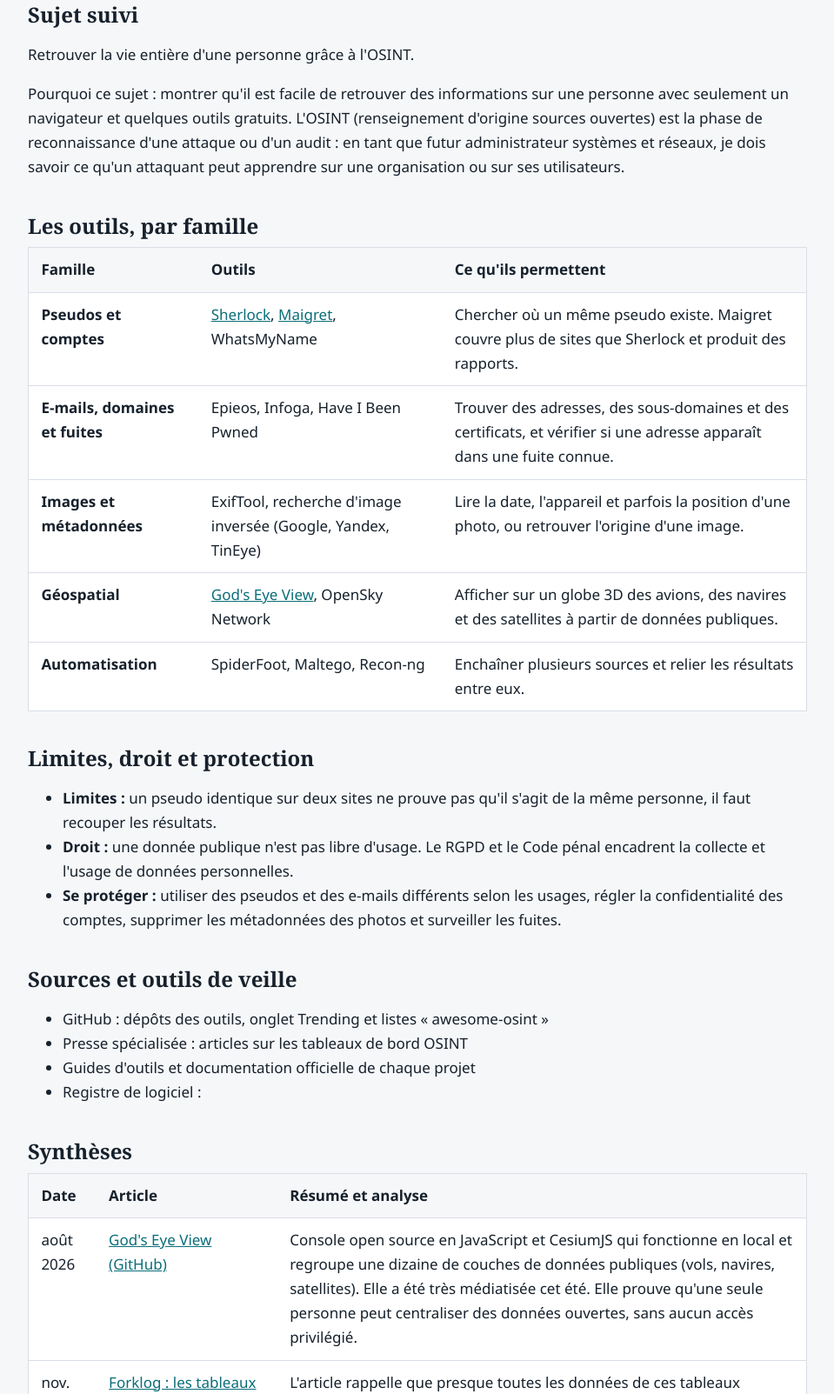
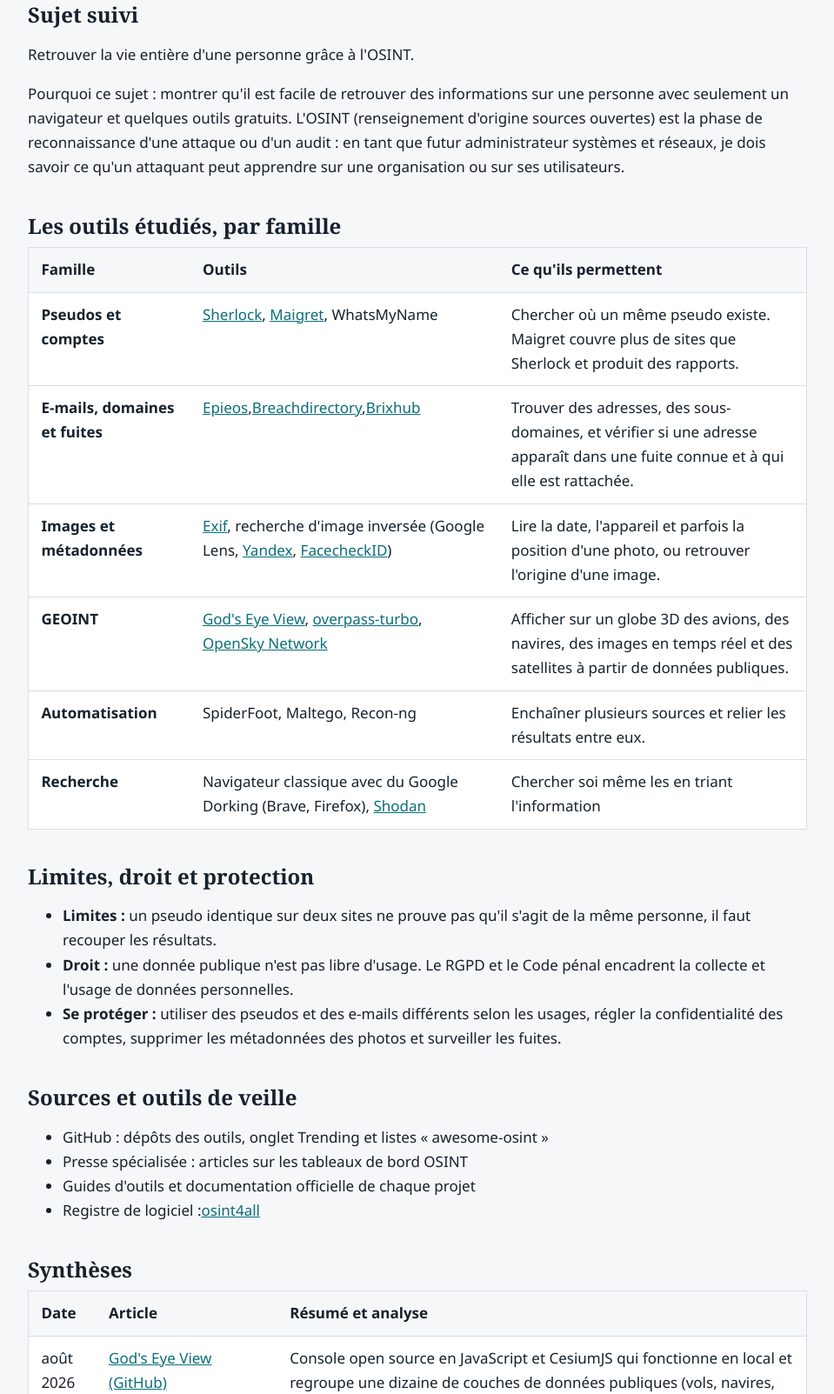
Before and after one commit to valmondcf/portfolio-sisr, a plain HTML site: page veille.html in a window 1280 px wide. Shown: the part 211-1814 px from the top of the page at 87% size, without its empty margins (160-1119 px from the left). Drawn offline with Linux system fonts and the light colour scheme.

Commit message:
Modification de la veille

```diff
--- a/veille.html
+++ b/veille.html
@@ -6,13 +6,15 @@
 <section><h2>Sujet suivi</h2><p>Retrouver la vie entière d'une personne grâce à l'OSINT.</p>
 <p>Pourquoi ce sujet : montrer qu'il est facile de retrouver des informations sur une personne avec seulement un navigateur et quelques outils gratuits. L'OSINT (renseignement d'origine sources ouvertes) est la phase de reconnaissance d'une attaque ou d'un audit : en tant que futur administrateur systèmes et réseaux, je dois savoir ce qu'un attaquant peut apprendre sur une organisation ou sur ses utilisateurs.</p></section>
 
-<section><h2>Les outils, par famille</h2>
+<section><h2>Les outils étudiés, par famille</h2>
 <div class="scroll"><table><thead><tr><th>Famille</th><th>Outils</th><th>Ce qu'ils permettent</th></tr></thead><tbody>
 <tr><th scope="row">Pseudos et comptes</th><td><a href="https://github.com/sherlock-project/sherlock">Sherlock</a>, <a href="https://github.com/soxoj/maigret">Maigret</a>, WhatsMyName</td><td>Chercher où un même pseudo existe. Maigret couvre plus de sites que Sherlock et produit des rapports.</td></tr>
-<tr><th scope="row">E-mails, domaines et fuites</th><td>Epieos, Infoga, Have I Been Pwned</td><td>Trouver des adresses, des sous-domaines et des certificats, et vérifier si une adresse apparaît dans une fuite connue.</td></tr>
-<tr><th scope="row">Images et métadonnées</th><td>ExifTool, recherche d'image inversée (Google, Yandex, TinEye)</td><td>Lire la date, l'appareil et parfois la position d'une photo, ou retrouver l'origine d'une image.</td></tr>
-<tr><th scope="row">Géospatial</th><td><a href="https://github.com/bilawalsidhu/gods-eye-view">God's Eye View</a>, OpenSky Network</td><td>Afficher sur un globe 3D des avions, des navires et des satellites à partir de données publiques.</td></tr>
+<tr><th scope="row">E-mails, domaines et fuites</th><td><a href="https://epieos.com/">Epieos</a>,<a href="https://breachdirectory.org/">Breachdirectory</a>,<a href="https://brixhub.ru/">Brixhub</a></td><td>Trouver des adresses, des sous-domaines, et vérifier si une adresse apparaît dans une fuite connue et à qui elle est rattachée.</td></tr>
+<tr><th scope="row">Images et métadonnées</th><td><a href="https://exiftool.org//">Exif</a>, recherche d'image inversée (Google Lens, <a href="https://yandex.com">Yandex</a>, <a href="https://facecheck.id/">FacecheckID</a>)</td><td>Lire la date, l'appareil et parfois la position d'une photo, ou retrouver l'origine d'une image.</td></tr>
+<tr><th scope="row">GEOINT</th><td><a href="https://github.com/bilawalsidhu/gods-eye-view">God's Eye View</a>, <a href="https://overpass-turbo.eu/">overpass-turbo</a>, <a href="https://map.opensky-network.org/">OpenSky Network</a></td><td>Afficher sur un globe 3D des avions, des navires, des images en temps réel et des satellites à partir de données publiques.</td></tr>
 <tr><th scope="row">Automatisation</th><td>SpiderFoot, Maltego, Recon-ng</td><td>Enchaîner plusieurs sources et relier les résultats entre eux.</td></tr>
+<tr><th scope="row">Recherche</th><td>Navigateur classique avec du Google Dorking (Brave, Firefox), <a href="https://www.shodan.io/">Shodan</a></td><td>Chercher soi même les en triant l'information</td></tr>
+
 </tbody></table></div>
 
 <section><h2>Limites, droit et protection</h2>
@@ -20,7 +22,7 @@
 <li><strong>Droit :</strong> une donnée publique n'est pas libre d'usage. Le RGPD et le Code pénal encadrent la collecte et l'usage de données personnelles.</li>
 <li><strong>Se protéger :</strong> utiliser des pseudos et des e-mails différents selon les usages, régler la confidentialité des comptes, supprimer les métadonnées des photos et surveiller les fuites.</li></ul></section>
 
-<section><h2>Sources et outils de veille</h2><ul><li>GitHub : dépôts des outils, onglet Trending et listes « awesome-osint »</li><li>Presse spécialisée : articles sur les tableaux de bord OSINT</li><li>Guides d'outils et documentation officielle de chaque projet</li><li>Registre de logiciel :<a href="https://start.me/p/L1rEYQ/osint4all"></a></li></ul>
+<section><h2>Sources et outils de veille</h2><ul><li>GitHub : dépôts des outils, onglet Trending et listes « awesome-osint »</li><li>Presse spécialisée : articles sur les tableaux de bord OSINT</li><li>Guides d'outils et documentation officielle de chaque projet</li><li>Registre de logiciel :<a href="https://start.me/p/L1rEYQ/osint4all">osint4all</a></li></ul>
 
 <section><h2>Synthèses</h2><div class="scroll"><table><thead><tr><th>Date</th><th>Article</th><th>Résumé et analyse</th></tr></thead><tbody>
 <tr><td>août 2026</td><td><a href="https://github.com/bilawalsidhu/gods-eye-view">God's Eye View (GitHub)</a></td><td>Console open source en JavaScript et CesiumJS qui fonctionne en local et regroupe une dizaine de couches de données publiques (vols, navires, satellites). Elle a été très médiatisée cet été. Elle prouve qu'une seule personne peut centraliser des données ouvertes, sans aucun accès privilégié.</td></tr>
```
